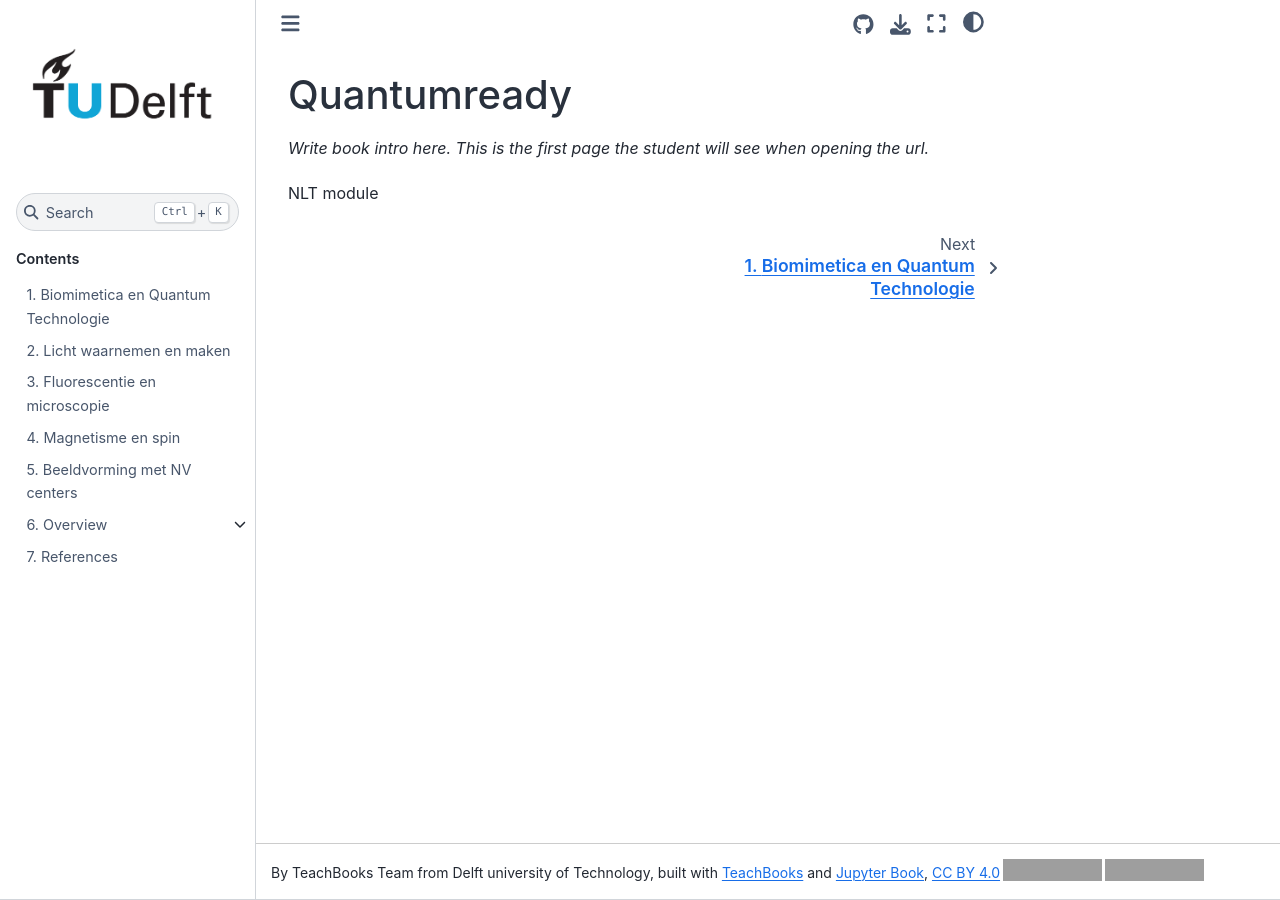
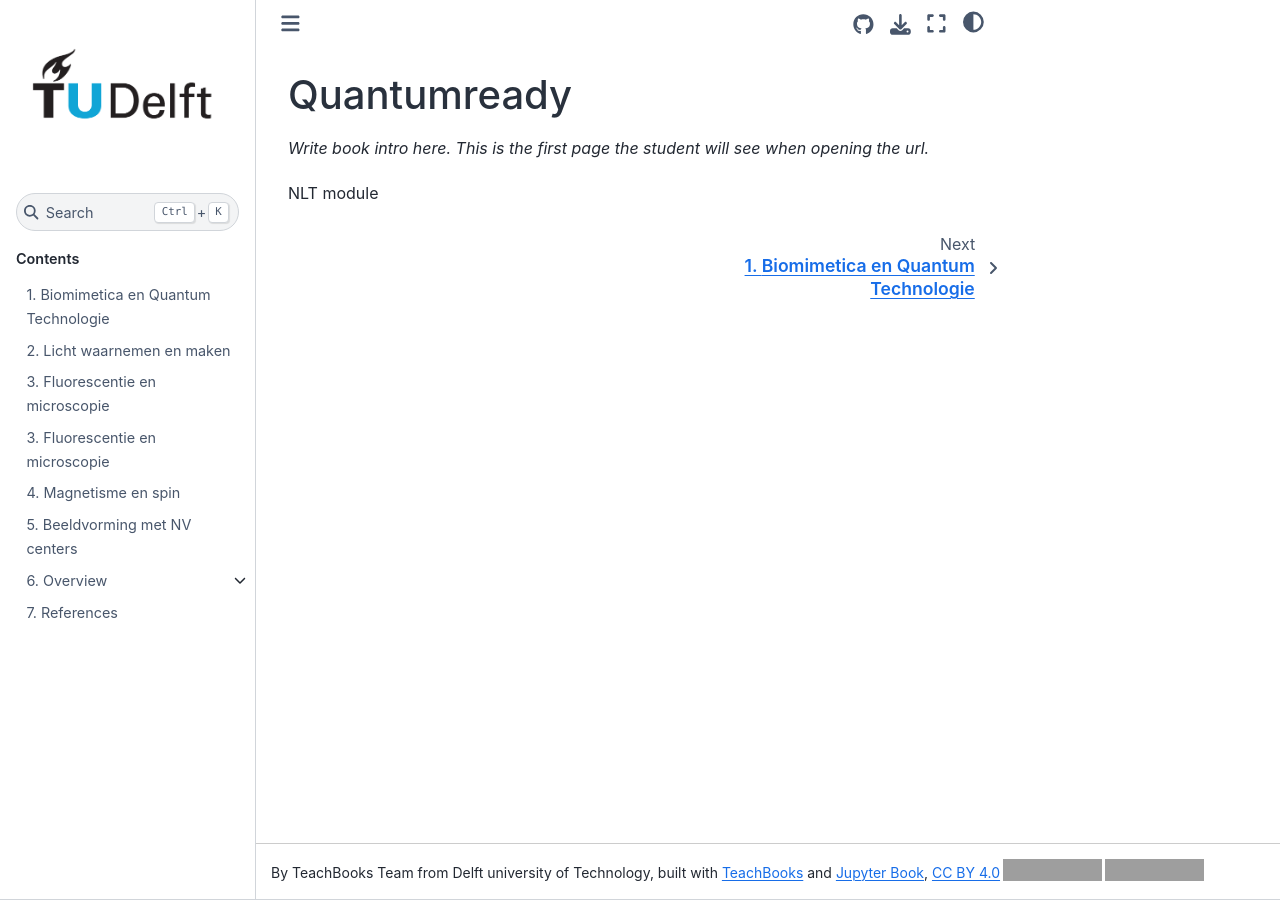
Before and after one commit to NLT-modules/quantumready, a Jupyter Book: the page built from book/intro.md, in a window 1280 px wide. Built offline with Jupyter Book 1.0.4 settings and Sphinx 7.4.7 and the Sphinx Book theme 1.1.4, drawn with Linux system fonts in a browser that asks for light colours; pages that are not in the unit, such as notebooks, are missing from menus; comment, search, counter and statistics services are not loaded; some of the changed lines change nothing that is shown; grey boxes are pictures that could not be loaded.

Commit message:
update ch3 incl code

```diff
--- a/book/_toc.yml
+++ b/book/_toc.yml
@@ -9,7 +9,8 @@
     - file: chapters/proloog
     - file: chapters/chapter1
     - file: chapters/chapter2
-    - file: chapters/chapter3
+    - file: chapters/chapter3.md
+    - file: chapters/chapter3.ipynb
     - file: chapters/chapter4
     - file: chapters/chapter5
 
```
Also changed, not shown: book/chapters/chapter3.ipynb (added).
